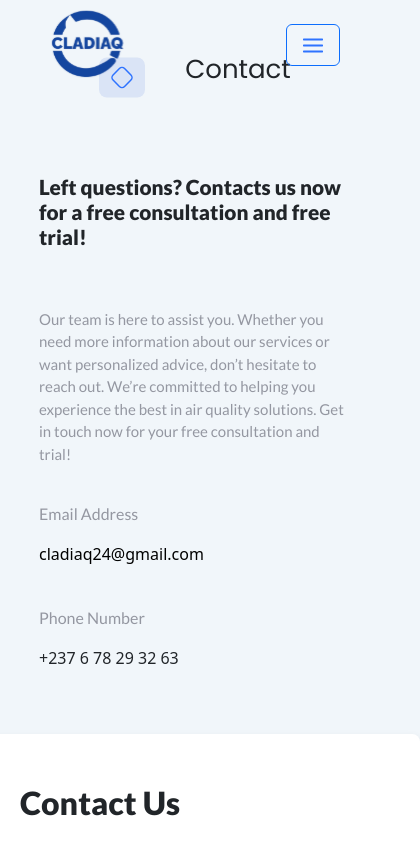
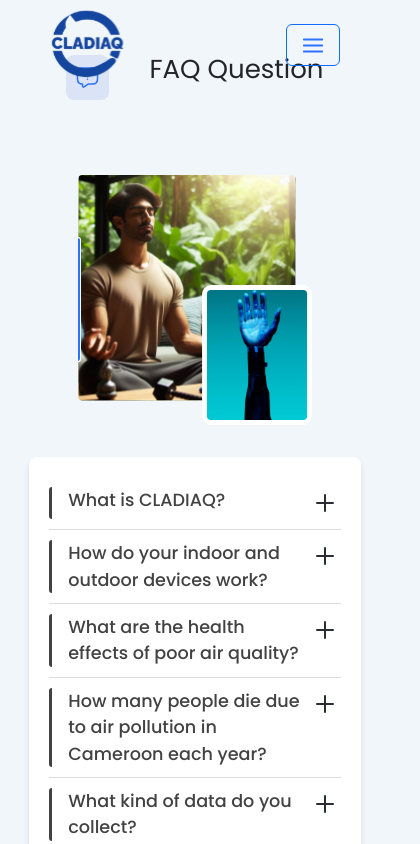
Before and after one commit to Ntye/CLADIAQ, a React (Vite) app: page /en in a window 390 px wide. Shown: the top 844 px of the page, 420 px wide, since content can reach past the window. Built offline with nearby package versions, Linux system fonts and the light colour scheme.

Commit message:
About Us Responsive Done

```diff
--- a/src/App.jsx
+++ b/src/App.jsx
@@ -67,13 +67,13 @@ function App() {
     {/*    <Team/>*/}
     {/*  </section>*/}
 
-    {/*  <section id="faq" className="section">*/}
-    {/*    <Faq/>*/}
-    {/*  </section>*/}
+      <section id="faq" className="section">
+        <Faq/>
+      </section>
 
-      <section id="contact" className="section">
-        <Contact/>
-      </section>
+      {/*<section id="contact" className="section">*/}
+      {/*  <Contact/>*/}
+      {/*</section>*/}
 
       <Footer/>
     </>
```
